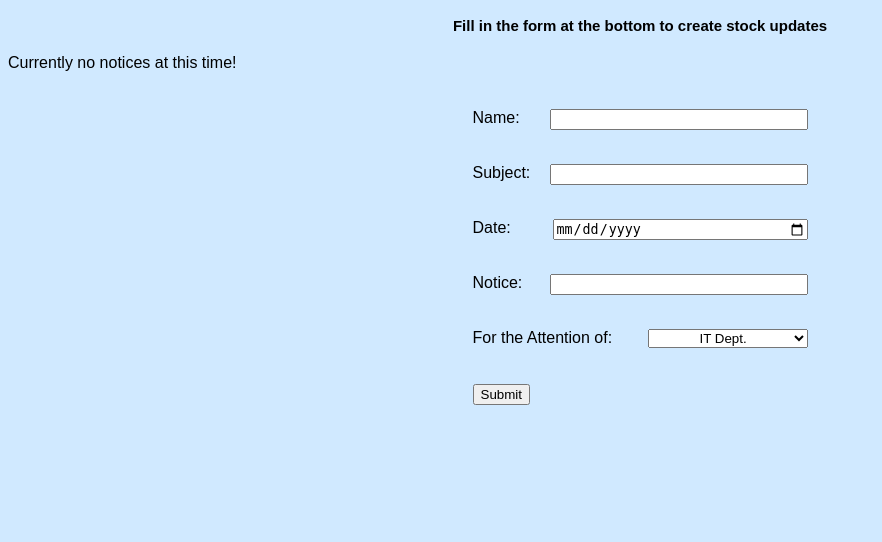
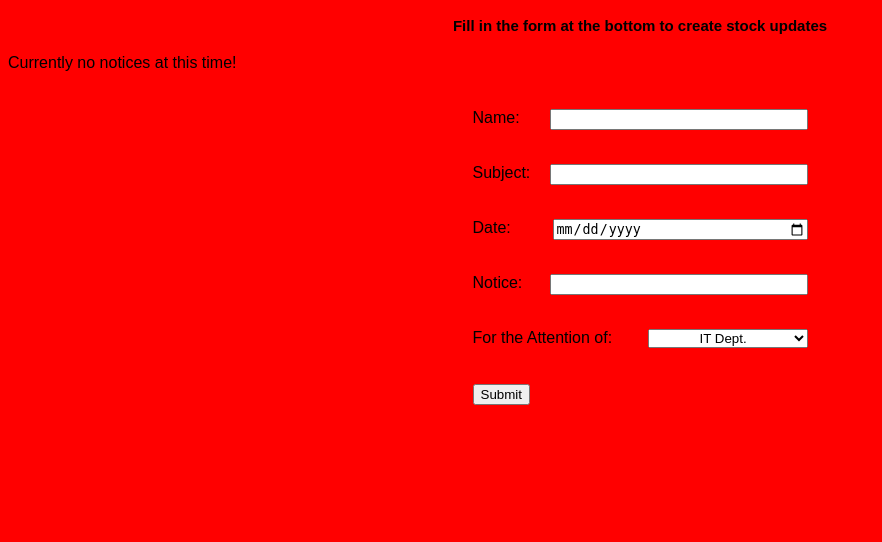
Before and after one commit to Gotten123/noticeboard, a PHP site: page / in a window 1280 px wide. Shown: the part 258-800 px from the top of the page, without its empty margins (0-882 px from the left). Run offline with PHP 8.4, Linux system fonts and the light colour scheme; data that the repository does not hold is empty.

Commit message:
test
test

```diff
--- a/style.css
+++ b/style.css
@@ -1,6 +1,6 @@
 body {
 font-family:arial;
- background-color: #D0E9FF;
+ background-color: red;
 
 }
 
```
